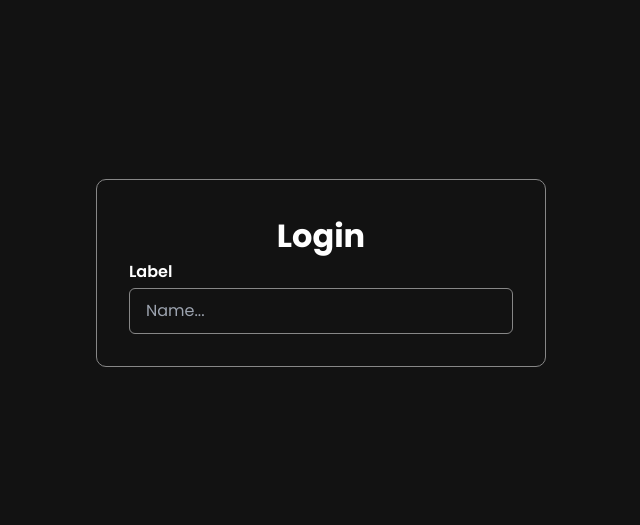
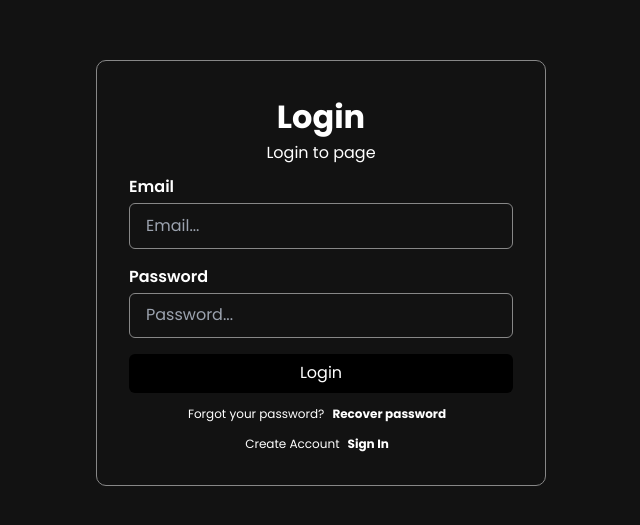
Before and after one commit to IP-Mattos/login-with-nextjs, a Next.js app: page / in a window 1280 px wide. Shown: the part 127-652 px from the top of the page, without its empty margins (319-959 px from the left). Built offline with nearby package versions, Linux system fonts and the light colour scheme.

Commit message:
feat: create submit button component

```diff
--- a/package.json
+++ b/package.json
@@ -9,6 +9,7 @@
     "lint": "next lint"
   },
   "dependencies": {
+    "axios": "^1.5.1",
     "bcryptjs": "^2.4.3",
     "cookie": "^0.5.0",
     "encoding": "^0.1.13",
--- a/src/app/page.tsx
+++ b/src/app/page.tsx
@@ -5,8 +5,14 @@
 export default function LoginPage() {
   return (
     <>
-      <Form onSubmit={() => {}} title='Login' description={''}>
-        <Form.Input label='Label' name='name' placeholder='Name...' type='text' />
+      <Form onSubmit={() => {}} title='Login' description={'Login to page'}>
+        <div className='my-[10px] flex flex-col gap-4'>
+          <Form.Input label='Email' name='email' placeholder='Email...' type='text' />
+          <Form.Input label='Password' name='password' placeholder='Password...' type='password' />
+        </div>
+        <Form.SubmitButton buttonText='Login' />
+        <Form.Footer description='Forgot your password?' textLink='Recover password' link='/forget_password' />
+        <Form.Footer description='Create Account' textLink='Sign In' link='/register' />
       </Form>
     </>
   )
--- /dev/null
+++ b/src/components/Loader/Index.tsx
@@ -0,0 +1,4 @@
+import styles from './styles.module.scss'
+export const Loader = ({ size = 25 }: { size?: number }) => {
+  return <div style={{ width: size, height: size }} className={styles.spinner} />
+}
--- /dev/null
+++ b/src/components/Loader/styles.module.scss
@@ -0,0 +1,15 @@
+.spinner {
+  border: 4px solid rgba(38, 37, 37, 0.5);
+  border-radius: 50%;
+  border-left-color: #fff;
+  animation: spin 0.8 ease infinite;
+}
+
+@keyframes spin {
+  0% {
+    transform: rotate(0deg);
+  }
+  100% {
+    transform: rotate(360deg);
+  }
+}
--- /dev/null
+++ b/src/components/form/components/Footer.tsx
@@ -0,0 +1,19 @@
+import Link from 'next/link'
+
+interface FooterProps {
+  description: string
+  textLink: string
+  link: string
+}
+export function Footer({ description, textLink, link }: FooterProps) {
+  return (
+    <footer className='w-full flex justify-center mt-3'>
+      <span className='text-[12px]'>
+        {description}
+        <Link href={link} className='font-bold px-2'>
+          {textLink}
+        </Link>
+      </span>
+    </footer>
+  )
+}
--- /dev/null
+++ b/src/components/form/components/Index.tsx
@@ -0,0 +1,3 @@
+export { SubmitButton } from './SubmitButton'
+export { Footer } from './Footer'
+export { Input } from './Input'
--- /dev/null
+++ b/src/components/form/components/SubmitButton.tsx
@@ -0,0 +1,13 @@
+import { Loader } from '@/components/Loader/Index'
+import styles from './styles.module.scss'
+interface SubmitButtonProps {
+  buttonText: string
+  isLoading?: boolean
+}
+export function SubmitButton({ buttonText, isLoading }: SubmitButtonProps) {
+  return (
+    <button className={styles.submitButton} type='submit' disabled={isLoading}>
+      {isLoading ? <Loader /> : buttonText}
+    </button>
+  )
+}
--- a/src/components/form/components/styles.module.scss
+++ b/src/components/form/components/styles.module.scss
@@ -20,3 +20,24 @@
     }
   }
 }
+
+.submitButton {
+  margin-top: 1rem;
+  width: 100%;
+  background: #000;
+  color: #fff;
+  text-align: center;
+  border-radius: 6px;
+  padding: 0.4rem 0;
+  border: 1px solid transparent;
+  transition-duration: 0.3s;
+  display: flex;
+  align-items: center;
+  justify-content: center;
+
+  &:hover {
+    background-color: #fff;
+    color: #000;
+    border: 1px solid #000;
+  }
+}
--- a/src/components/form/index.tsx
+++ b/src/components/form/index.tsx
@@ -2,7 +2,7 @@
 
 import { createContext, useState } from 'react'
 import styles from './styles.module.scss'
-import { Input } from './components/Input'
+import { Footer, Input, SubmitButton } from './components/Index'
 
 type FormValues = Record<string, string>
 
@@ -40,3 +40,5 @@
 }
 
 Form.Input = Input
+Form.Footer = Footer
+Form.SubmitButton = SubmitButton
```
Also changed, not shown: src/hooks/useAuthFetch.tsx (added, +31 -0 lines), 1 other file (tests, documents, lock files or other folders).
